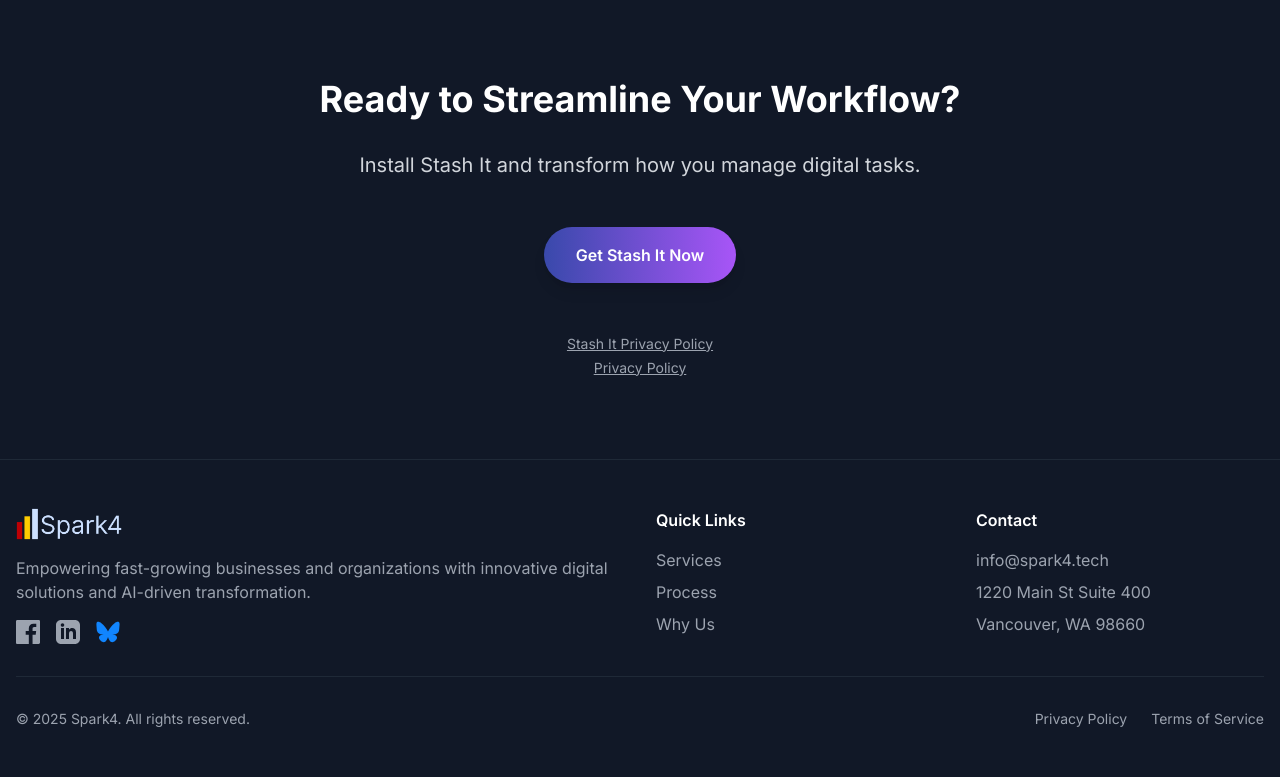
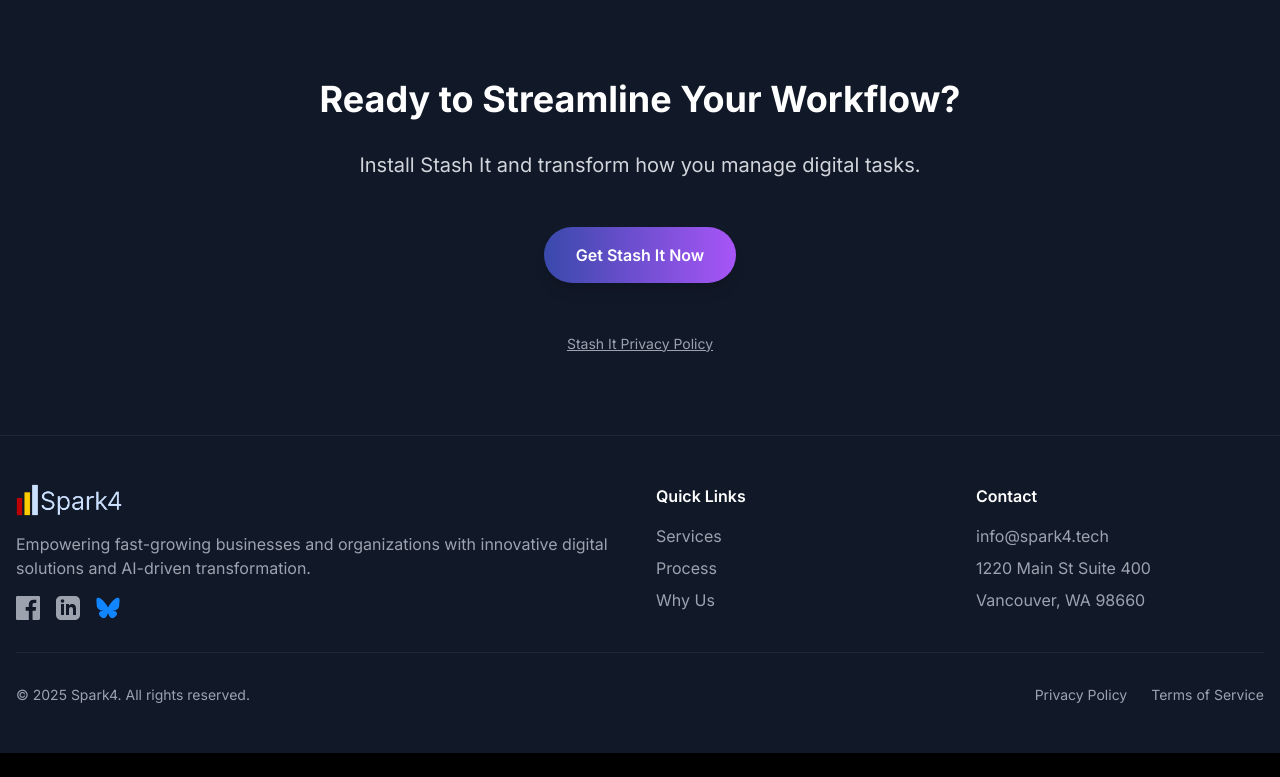
Before and after one commit to Spark4Tech/spark4_website, a Flask app: page /stash-it in a window 1280 px wide. Shown: the part 1729-2506 px from the top of the page. After the commit the page ends 2482 px from the top, so only its background shows below. Run offline with Flask 3, Linux system fonts and the light colour scheme; some libraries are stand-ins or nearby versions.

Commit message:
fixed SI priv policy issue

```diff
--- a/app/templates/stash_it.html
+++ b/app/templates/stash_it.html
@@ -126,10 +126,5 @@
             Stash It Privacy Policy
         </a>
     </div>
-    <div class="container mx-auto px-4 text-center">
-        <a href="{{ url_for('main.privacy_policy') }}" class="text-gray-400 hover:text-blue-400 text-sm underline">
-            Privacy Policy
-        </a>
-    </div>
 </section>
 {% endblock %}
```
